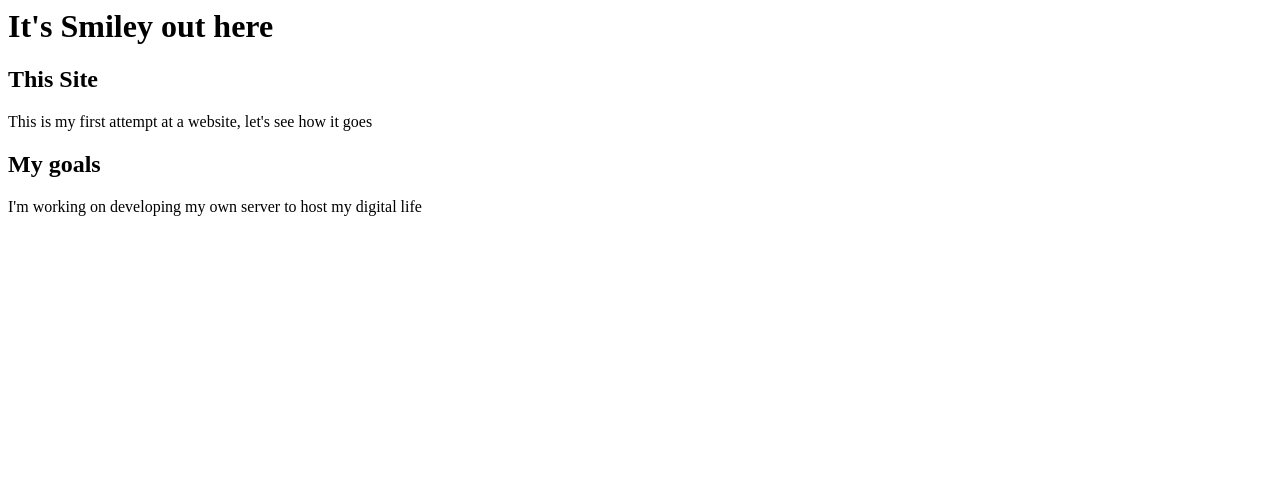
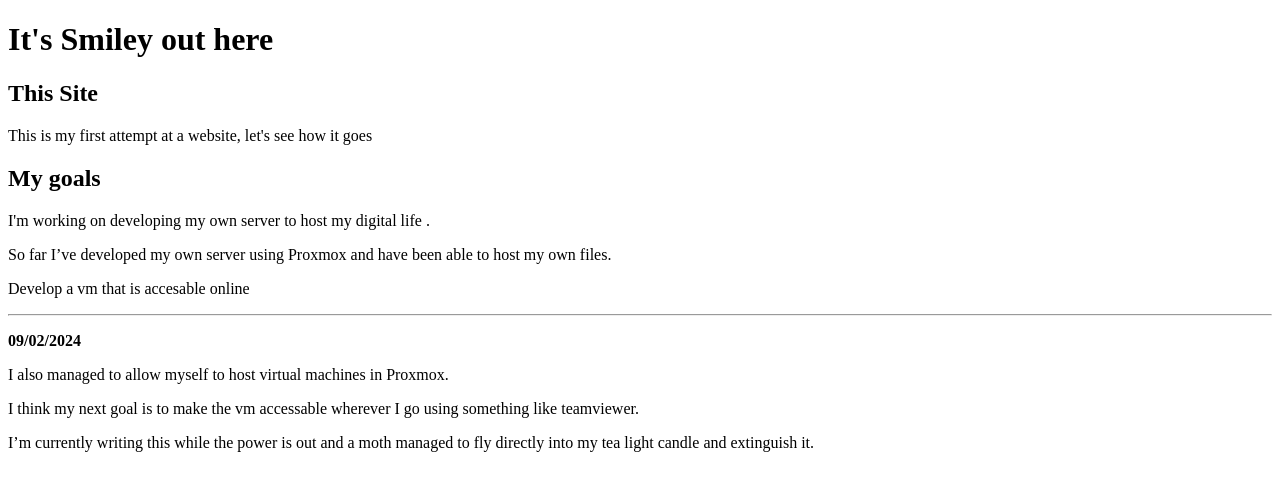
Before and after one commit to smiley-okay/1website, a plain HTML site: page index.html in a window 1280 px wide. Drawn offline with Linux system fonts and the light colour scheme.

Commit message:
Add files via upload

```diff
--- a/index.html
+++ b/index.html
@@ -1,22 +1,33 @@
+<!DOCTYPE html>
 <html>
 <head>
-    <title>Halls</title>
+	<meta http-equiv="content-type" content="text/html; charset=utf-8"/>
+	<title>Halls</title>
+	<meta name="generator" content="LibreOffice 24.2.5.2 (Linux)"/>
+	<meta name="created" content="00:00:00"/>
+	<meta name="changed" content="2024-09-02T20:45:49.767849601"/>
+	<style type="text/css">
+		h2.cjk { font-family: "Noto Serif CJK SC" }
+		h2.ctl { font-family: "Noto Sans Devanagari" }
+	</style>
 </head>
-    <h1>
-        It's Smiley out here
-    </h1>
-<body>
-    <h2>This Site</h2>
+<body lang="en-US" dir="ltr"><h1>It's Smiley out here
+</h1>
+<h2 class="western">This Site</h2>
+<p>This is my first attempt at a website, let's see how it goes</p>
+<h2 class="western">My goals</h2>
+<p>I'm working on developing my own server to host my digital life .</p>
+<p>So far I’ve developed my own server using Proxmox and have been
+able to host my own files.</p>
+<p>Develop a vm that is accesable online</p>
+<hr/>
 
-    <p>This is my first attempt at a website, let's see how it goes</p>
-
-    <h2>My goals</h2>
-
-    <p>
-        I'm working on developing my own server to host my digital life
-    </p>
-
+<p><b>09/02/2024</b></p>
+<p>I also managed to allow myself to host virtual machines in
+Proxmox.</p>
+<p>I think my next goal is to make the vm accessable wherever I go
+using something like teamviewer.</p>
+<p>I’m currently writing this while the power is out and a moth
+managed to fly directly into my tea light candle and extinguish it.</p>
 </body>
-
-
 </html>
```
